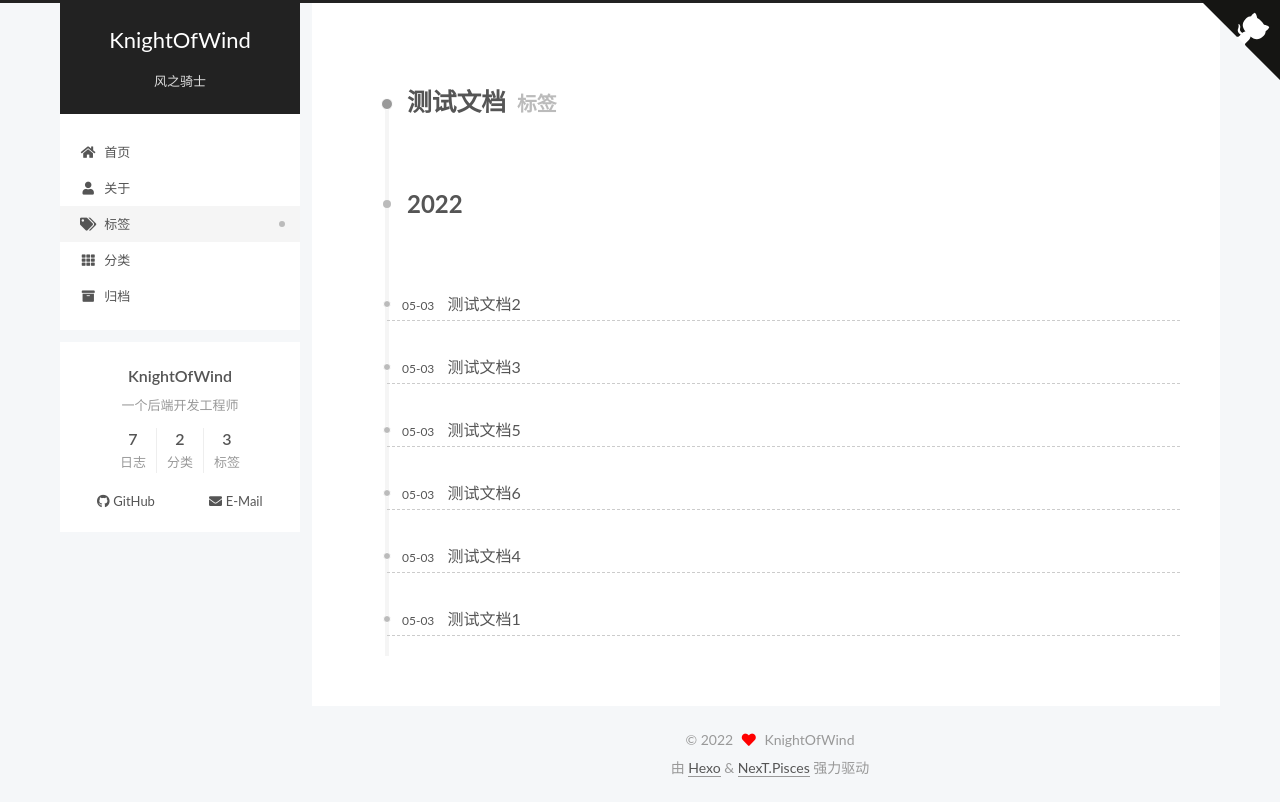
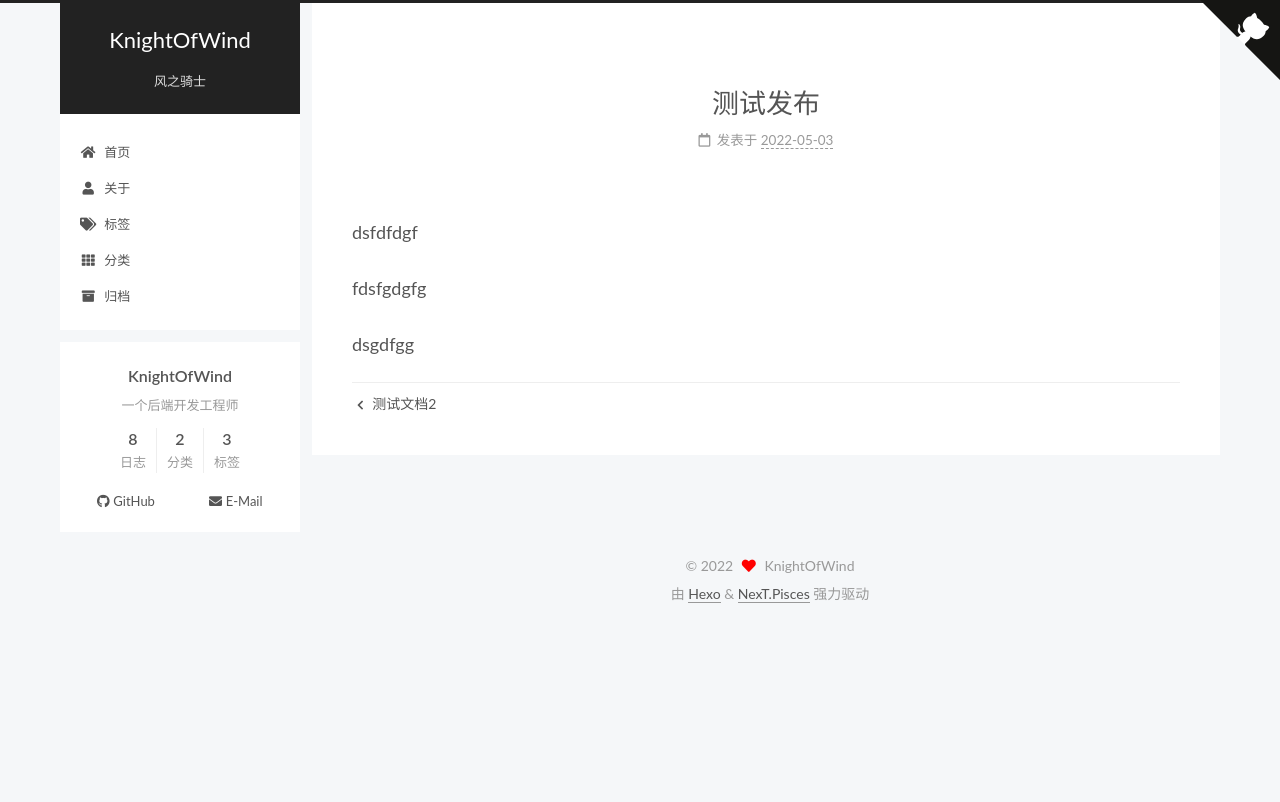
Before and after one commit to KnightOfWind/KnightOfWind.github.io, a plain HTML site: page 2022/05/03/测试发布/index.html in a window 1280 px wide. Drawn offline with Linux system fonts and the light colour scheme.

Commit message:
Site updated: 2022-05-03 11:18:10

```diff
--- a/tags/测试文档/index.html
+++ b/2022/05/03/测试发布/index.html
@@ -20,17 +20,19 @@
     var CONFIG = {"hostname":"example.com","root":"/","scheme":"Pisces","version":"7.8.0","exturl":false,"sidebar":{"position":"left","display":"post","padding":18,"offset":12,"onmobile":false},"copycode":{"enable":false,"show_result":false,"style":null},"back2top":{"enable":true,"sidebar":false,"scrollpercent":true},"bookmark":{"enable":false,"color":"#222","save":"auto"},"fancybox":false,"mediumzoom":false,"lazyload":false,"pangu":false,"comments":{"style":"tabs","active":null,"storage":true,"lazyload":false,"nav":null},"algolia":{"hits":{"per_page":10},"labels":{"input_placeholder":"Search for Posts","hits_empty":"We didn't find any results for the search: ${query}","hits_stats":"${hits} results found in ${time} ms"}},"localsearch":{"enable":false,"trigger":"auto","top_n_per_article":1,"unescape":false,"preload":false},"motion":{"enable":true,"async":false,"transition":{"post_block":"fadeIn","post_header":"slideDownIn","post_body":"slideDownIn","coll_header":"slideLeftIn","sidebar":"slideUpIn"}}};
   </script>
 
-  <meta name="description" content="一个后端开发工程师">
-<meta property="og:type" content="website">
-<meta property="og:title" content="KnightOfWind">
-<meta property="og:url" content="http://example.com/tags/%E6%B5%8B%E8%AF%95%E6%96%87%E6%A1%A3/index.html">
+  <meta name="description" content="dsfdfdgf fdsfgdgfg dsgdfgg">
+<meta property="og:type" content="article">
+<meta property="og:title" content="测试发布">
+<meta property="og:url" content="http://example.com/2022/05/03/%E6%B5%8B%E8%AF%95%E5%8F%91%E5%B8%83/index.html">
 <meta property="og:site_name" content="KnightOfWind">
-<meta property="og:description" content="一个后端开发工程师">
+<meta property="og:description" content="dsfdfdgf fdsfgdgfg dsgdfgg">
 <meta property="og:locale" content="zh_CN">
+<meta property="article:published_time" content="2022-05-03T03:17:07.000Z">
+<meta property="article:modified_time" content="2022-05-03T03:18:03.486Z">
 <meta property="article:author" content="KnightOfWind">
 <meta name="twitter:card" content="summary">
 
-<link rel="canonical" href="http://example.com/tags/%E6%B5%8B%E8%AF%95%E6%96%87%E6%A1%A3/">
+<link rel="canonical" href="http://example.com/2022/05/03/%E6%B5%8B%E8%AF%95%E5%8F%91%E5%B8%83/">
 
 
 <script id="page-configurations">
@@ -38,12 +40,12 @@
   CONFIG.page = {
     sidebar: "",
     isHome : false,
-    isPost : false,
+    isPost : true,
     lang   : 'zh-CN'
   };
 </script>
 
-  <title>标签: 测试文档 | KnightOfWind</title>
+  <title>测试发布 | KnightOfWind</title>
 
 
 
@@ -159,149 +161,77 @@
         <div class="content-wrap">
 
 
-          <div class="content tag">
+          <div class="content post posts-expand">
 
 
 
 
 
-  <div class="post-block">
-    <div class="posts-collapse">
-      <div class="collection-title">
-        <h2 class="collection-header">测试文档
-          <small>标签</small>
-        </h2>
-      </div>
+  <article itemscope itemtype="http://schema.org/Article" class="post-block" lang="zh-CN">
+    <link itemprop="mainEntityOfPage" href="http://example.com/2022/05/03/%E6%B5%8B%E8%AF%95%E5%8F%91%E5%B8%83/">
+
+    <span hidden itemprop="author" itemscope itemtype="http://schema.org/Person">
+      <meta itemprop="image" content="/images/avatar.gif">
+      <meta itemprop="name" content="KnightOfWind">
+      <meta itemprop="description" content="一个后端开发工程师">
+    </span>
+
+    <span hidden itemprop="publisher" itemscope itemtype="http://schema.org/Organization">
+      <meta itemprop="name" content="KnightOfWind">
+    </span>
+      <header class="post-header">
+        <h1 class="post-title" itemprop="name headline">
+          测试发布
+        </h1>
+
+        <div class="post-meta">
+            <span class="post-meta-item">
+              <span class="post-meta-item-icon">
+                <i class="far fa-calendar"></i>
+              </span>
+              <span class="post-meta-item-text">发表于</span>
 
 
-    <div class="collection-year">
-      <span class="collection-header">2022</span>
+              <time title="创建时间：2022-05-03 11:17:07 / 修改时间：11:18:03" itemprop="dateCreated datePublished" datetime="2022-05-03T11:17:07+08:00">2022-05-03</time>
+            </span>
+
+
+
+        </div>
+      </header>
+
+
+
+
+    <div class="post-body" itemprop="articleBody">
+
+
+        <p>dsfdfdgf</p>
+<p>fdsfgdgfg</p>
+<p>dsgdfgg</p>
+
     </div>
 
-  <article itemscope itemtype="http://schema.org/Article">
-    <header class="post-header">
-
-      <div class="post-meta">
-        <time itemprop="dateCreated"
-              datetime="2022-05-03T09:57:46+08:00"
-              content="2022-05-03">
-          05-03
-        </time>
-      </div>
-
-      <div class="post-title">
-          <a class="post-title-link" href="/2022/05/03/%E6%B5%8B%E8%AF%95%E6%96%87%E6%A1%A32/" itemprop="url">
-            <span itemprop="name">测试文档2</span>
-          </a>
-      </div>
-
-    </header>
-  </article>
-
-  <article itemscope itemtype="http://schema.org/Article">
-    <header class="post-header">
-
-      <div class="post-meta">
-        <time itemprop="dateCreated"
-              datetime="2022-05-03T09:57:46+08:00"
-              content="2022-05-03">
-          05-03
-        </time>
-      </div>
-
-      <div class="post-title">
-          <a class="post-title-link" href="/2022/05/03/%E6%B5%8B%E8%AF%95%E6%96%87%E6%A1%A33/" itemprop="url">
-            <span itemprop="name">测试文档3</span>
-          </a>
-      </div>
-
-    </header>
-  </article>
-
-  <article itemscope itemtype="http://schema.org/Article">
-    <header class="post-header">
-
-      <div class="post-meta">
-        <time itemprop="dateCreated"
-              datetime="2022-05-03T09:57:46+08:00"
-              content="2022-05-03">
-          05-03
-        </time>
-      </div>
-
-      <div class="post-title">
-          <a class="post-title-link" href="/2022/05/03/%E6%B5%8B%E8%AF%95%E6%96%87%E6%A1%A35/" itemprop="url">
-            <span itemprop="name">测试文档5</span>
-          </a>
-      </div>
-
-    </header>
-  </article>
-
-  <article itemscope itemtype="http://schema.org/Article">
-    <header class="post-header">
-
-      <div class="post-meta">
-        <time itemprop="dateCreated"
-              datetime="2022-05-03T09:57:46+08:00"
-              content="2022-05-03">
-          05-03
-        </time>
-      </div>
-
-      <div class="post-title">
-          <a class="post-title-link" href="/2022/05/03/%E6%B5%8B%E8%AF%95%E6%96%87%E6%A1%A36/" itemprop="url">
-            <span itemprop="name">测试文档6</span>
-          </a>
-      </div>
-
-    </header>
-  </article>
-
-  <article itemscope itemtype="http://schema.org/Article">
-    <header class="post-header">
-
-      <div class="post-meta">
-        <time itemprop="dateCreated"
-              datetime="2022-05-03T09:57:46+08:00"
-              content="2022-05-03">
-          05-03
-        </time>
-      </div>
-
-      <div class="post-title">
-          <a class="post-title-link" href="/2022/05/03/%E6%B5%8B%E8%AF%95%E6%96%87%E6%A1%A34/" itemprop="url">
-            <span itemprop="name">测试文档4</span>
-          </a>
-      </div>
-
-    </header>
-  </article>
-
-  <article itemscope itemtype="http://schema.org/Article">
-    <header class="post-header">
-
-      <div class="post-meta">
-        <time itemprop="dateCreated"
-              datetime="2022-05-03T09:57:26+08:00"
-              content="2022-05-03">
-          05-03
-        </time>
-      </div>
-
-      <div class="post-title">
-          <a class="post-title-link" href="/2022/05/03/%E6%B5%8B%E8%AF%95%E6%96%87%E6%A1%A31/" itemprop="url">
-            <span itemprop="name">测试文档1</span>
-          </a>
-      </div>
-
-    </header>
-  </article>
-
-    </div>
-  </div>
 
 
+
+
+      <footer class="post-footer">
+
+
+
+
+
+    <div class="post-nav">
+      <div class="post-nav-item">
+    <a href="/2022/05/03/%E6%B5%8B%E8%AF%95%E6%96%87%E6%A1%A32/" rel="prev" title="测试文档2">
+      <i class="fa fa-chevron-left"></i> 测试文档2
+    </a></div>
+      <div class="post-nav-item"></div>
+    </div>
+      </footer>
+
+  </article>
 
 
 
@@ -369,7 +299,7 @@
       <div class="site-state-item site-state-posts">
           <a href="/archives/">
 
-          <span class="site-state-item-count">7</span>
+          <span class="site-state-item-count">8</span>
           <span class="site-state-item-name">日志</span>
         </a>
       </div>
```
Also changed, not shown: 2022/05/02/hello-world/index.html (+1 -1 lines), 2022/05/03/测试文档1/index.html (+1 -1 lines), 2022/05/03/测试文档2/index.html (+5 -2 lines), 2022/05/03/测试文档3/index.html (+1 -1 lines), 2022/05/03/测试文档4/index.html (+1 -1 lines), 2022/05/03/测试文档5/index.html (+1 -1 lines), 2022/05/03/测试文档6/index.html (+1 -1 lines), about/index.html (+1 -1 lines), archives/2022/05/index.html (+22 -2 lines), archives/2022/index.html (+22 -2 lines), archives/index.html (+22 -2 lines), categories/index.html (+1 -1 lines), categories/测试/index.html (+1 -1 lines), categories/测试系列/index.html (+1 -1 lines), 4 more files.
